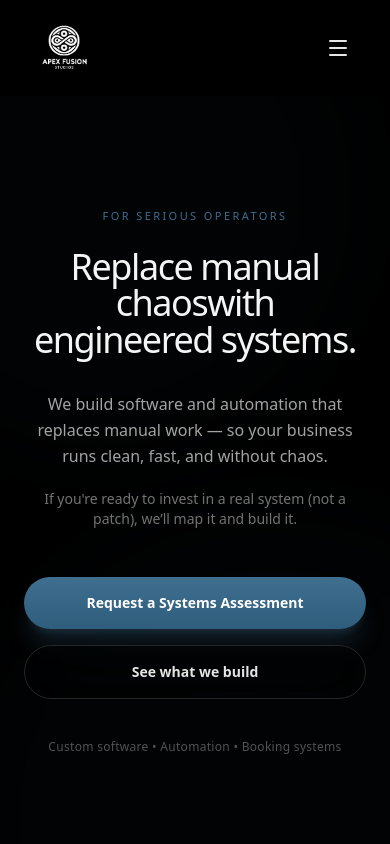
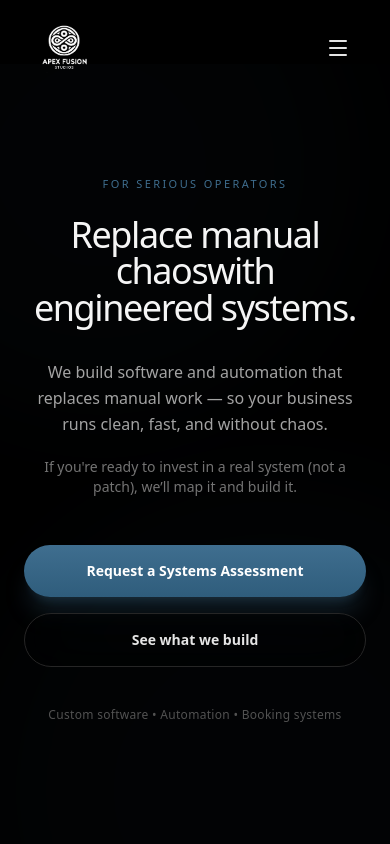
Before and after one commit to alexbritop24/apex-fusion-platform, a React (Vite) app: page / in a window 390 px wide. Shown: the top 844 px of the page. Built offline with nearby package versions, Linux system fonts and the light colour scheme.

Commit message:
Fix mobile top spacing to match navbar height

```diff
--- a/src/pages/Home.tsx
+++ b/src/pages/Home.tsx
@@ -5,6 +5,7 @@ import Navigation from "../components/Navigation";
 import BookingModal from "../components/BookingModal";
 import Hero from "../components/Hero";
 import PlatformHighlight from "../components/PlatformHighlight";
+import CapabilitiesGrid from "../components/CapabilitiesGrid";
 import ProofSection from "../components/ProofSection";
 import FinalCTA from "../components/FinalCTA";
 import Footer from "../components/Footer";
@@ -22,9 +23,13 @@ export default function Home() {
 
       <Navigation onOpenBooking={() => setBookingOpen(true)} />
 
-      <BookingModal isOpen={bookingOpen} onClose={() => setBookingOpen(false)} />
+      <BookingModal
+        isOpen={bookingOpen}
+        onClose={() => setBookingOpen(false)}
+      />
 
-      <main id="main" className="pt-24">
+      {/* ✅ FIX: mobile nav is h-16, desktop is h-24 */}
+      <main id="main" className="pt-16 md:pt-24">
         <Hero
           onPrimaryCTA={() => setBookingOpen(true)}
           onSecondaryCTA={() => setBookingOpen(true)}
@@ -32,15 +37,11 @@ export default function Home() {
 
         <FounderBlock />
         <WhoWeWorkWith />
-
         <ProcessSection onOpenBooking={() => setBookingOpen(true)} />
-
-        {/* Keep AuthorityBlock + ProofSection as the single source of truth */}
         <AuthorityBlock />
-
         <PlatformHighlight onOpenBooking={() => setBookingOpen(true)} />
+        <CapabilitiesGrid />
         <ProofSection />
-
         <FinalCTA onOpenBooking={() => setBookingOpen(true)} />
         <Footer />
       </main>
```
